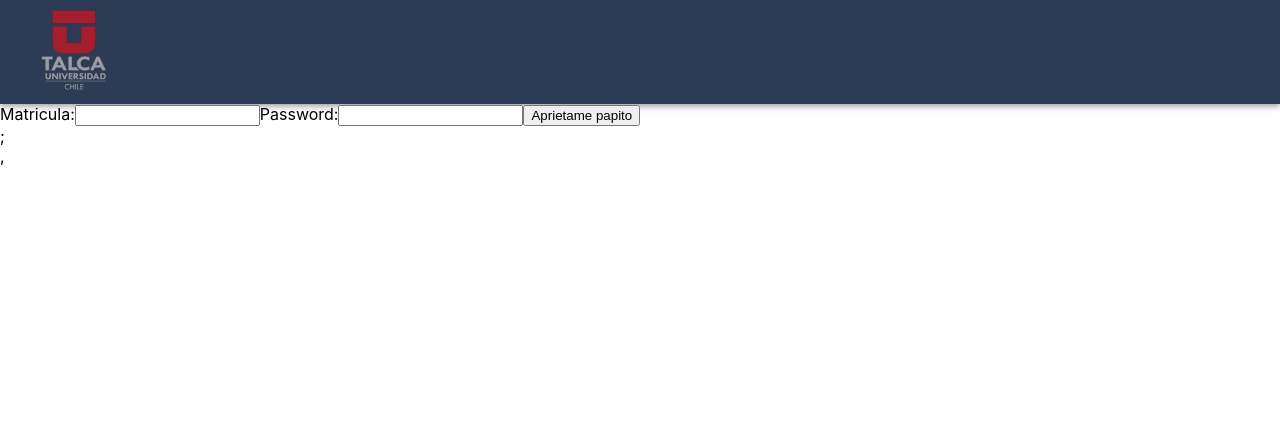
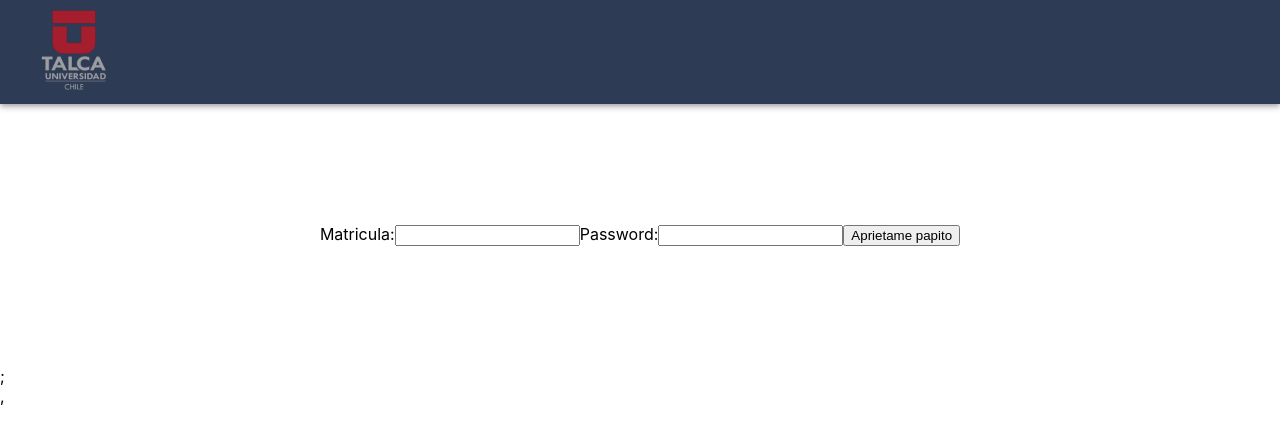
Before and after one commit to JuanaMontana/Mapa-Virtual-UTAL, a React (Create React App) app: page / in a window 1280 px wide. Shown: the top 440 px of the page. Built offline with nearby package versions, Linux system fonts and the light colour scheme; what reactfire would draw is missing.

Commit message:
terminamos alerta error login
lista alerta jeje

```diff
--- a/src/components/modal.js
+++ b/src/components/modal.js
@@ -50,7 +50,7 @@ const Contenedor = styled.div`
 `;
 
 const Encabezado = styled.div`
-    display: flex;
+
     align-items: center;
     justify-content: space-between;
 
@@ -58,6 +58,7 @@ const Encabezado = styled.div`
         font-weight: 500;
         font-size: 16px;
         margin-bottom: 30px;
+        text-align: center;
 
     }
 `;
--- a/src/pages/Login.jsx
+++ b/src/pages/Login.jsx
@@ -6,6 +6,7 @@ import Menuadmin from './menuadmin';
 import Header from '../components/headerlogin'
 import styled from 'styled-components';
 import Modal from '../components/modal';
+import Grid from '@mui/material/Grid';
 
 
 function CuadroLogin() {
@@ -56,12 +57,13 @@ function CuadroLogin() {
 
 
   return (
-    <div>
-      <div >
+    <Grid >
+      <Grid >
         <Header />
-      </div>
+      </Grid>
 
-      <div >
+      <Grid sx={{width: "100%",
+          textAlign: "center", p:15}}>
         <label >
           Matricula:
           <input
@@ -79,7 +81,7 @@ function CuadroLogin() {
           />
         </label>
         <button onClick={login}>Aprietame papito</button>
-      </div>
+      </Grid>
       ;
       <Modal
         state={modaState}
@@ -87,11 +89,11 @@ function CuadroLogin() {
       >
         <Contenido>
           <h1>Usuario y/o contraseña incorrectos</h1>
-          <p>Por favor verifique e intente nuevamente</p>
+
         </Contenido>
 
       </Modal>
-    </div>
+    </Grid>
   );
 }
 
@@ -114,18 +116,22 @@ class Formulario extends React.Component {
 export default Formulario;
 
 const Contenido = styled.div`
-display: flex;
-flex - direction: column;
+
 align - items: center;
 
   h1 {
   font - size: 20px;
   font - weight: 700;
   margin - bottom: 5px;
+  align - items: center;
+  text-align: center;
+
 }
 
   p {
   font - size: 14px;
   margin - bottom: 20px;
+  align - items: center;
+  text-align: center;
 }
 `;
```
